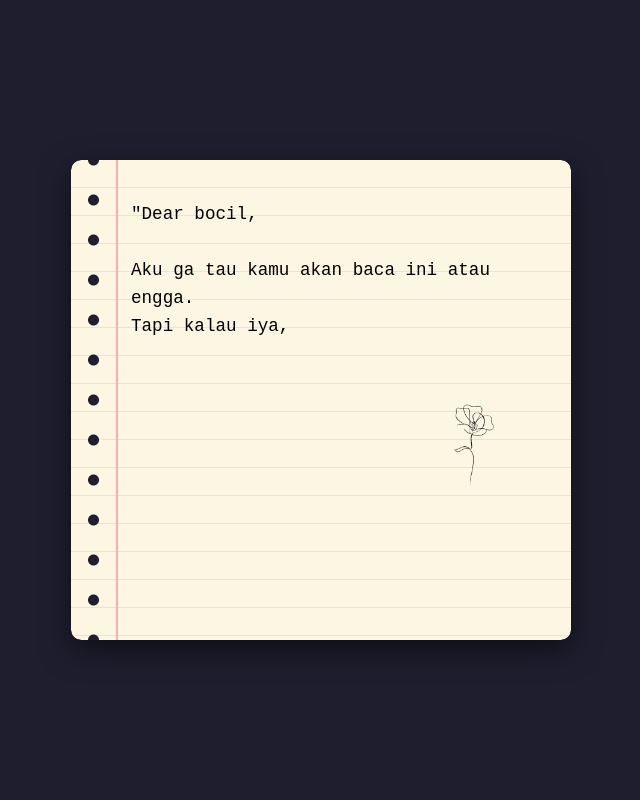
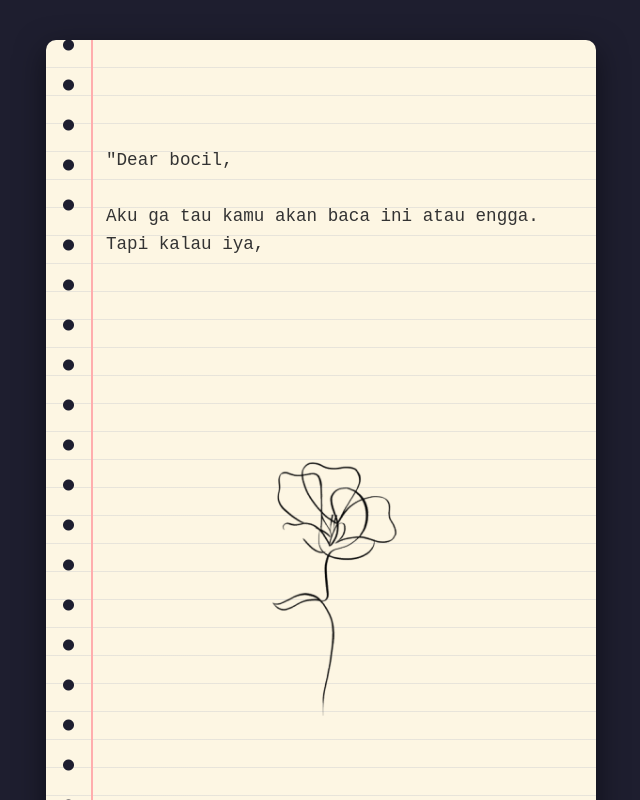
Before and after one commit to kingborn96-dev/letter-niel, a plain HTML site: page index.html in a window 1280 px wide. Both pictures are taken after a click on the button "Read it". Shown: the top 800 px of the page, without its empty margins (319-959 px from the left). Drawn offline with Linux system fonts and the light colour scheme.

Commit message:
Update style.css

```diff
--- a/style.css
+++ b/style.css
@@ -9,17 +9,18 @@ body {
   background: #1e1e2f;
   color: #fff;
   display: flex;
-  justify-content: center;
+  justify-content: flex-start; /* Ubah ke start supaya bisa scroll ke bawah */
   align-items: center;
-  height: 100vh;
+  min-height: 100vh; /* Gunakan min-height */
   flex-direction: column;
-  overflow: hidden;
+  padding: 40px 0; /* Kasih jarak atas bawah */
+  overflow-y: auto; /* Aktifkan scroll halaman */
 }
 
 .intro {
   text-align: center;
-  font-size: 1.2rem;
-  margin-bottom: 20px;
+  font-size: 1.4rem;
+  margin-bottom: 30px;
   padding: 0 20px;
 }
 
@@ -30,48 +31,59 @@ body {
   border: none;
   border-radius: 20px;
   cursor: pointer;
-  color: #000;
+  color: rgb(5, 2, 2);
+  transition: 0.3s;
   font-weight: bold;
 }
 
-/* --- PERBAIKAN KERTAS --- */
-.letter {
-  display: none;
-  background: #fdf6e3;
-  width: 90%;
-  max-width: 500px;
-  height: 60vh;
-  overflow-y: auto;
-  padding: 40px 20px 40px 60px;
-  border-radius: 10px;
-  position: relative;
-  box-shadow: 0 10px 30px rgba(0,0,0,0.5);
-  /* Garis buku */
-  background-image: repeating-linear-gradient(to bottom, transparent 0, transparent 27px, #d2d2d2 28px);
-  background-attachment: local;
-  z-index: 1;
+.btn:hover {
+  background: #b1acad;
 }
 
-/* --- PERBAIKAN TEKS (ID ini harus sama dengan di HTML & JS) --- */
-#typedText {
-  color: #000000 !important; /* WAJIB HITAM PEKAT */
-  font-family: "Courier New", monospace;
+/* --- KERTAS MEMANJANG KE BAWAH --- */
+.letter {
+  display: none; /* Akan diubah jadi 'block' oleh JS */
+  background: #fdf6e3;
+  /* Garis buku */
+  background-image: repeating-linear-gradient(
+    to bottom,
+    transparent 0px,
+    transparent 27px,
+    #d2d2d2 28px
+  );
+  color: #333;
+  padding: 50px 20px 50px 60px;
+  border-radius: 10px;
+  width: 90%;
+  max-width: 550px;
+
+  /* Ini kuncinya agar memanjang mengikuti teks: */
+  height: auto;
+  min-height: 400px;
+
+  box-shadow: 0 10px 30px rgba(0, 0, 0, 0.5);
   font-size: 1.1rem;
   line-height: 28px;
+  position: relative;
   white-space: pre-wrap;
   word-wrap: break-word;
-  display: block !important;
-  opacity: 1 !important;
-  z-index: 2; /* Pastikan di depan kertas */
+  font-family: "Courier New", monospace;
 }
 
+/* Pastikan tidak ada margin negatif di paragraf */
+.letter p {
+  margin: 0;
+  padding: 0;
+}
+
+/* Hiasan Lubang Kertas & Garis Merah */
 .letter::before {
   content: "";
   position: absolute;
   top: 0;
   left: 0;
   width: 45px;
-  height: 100%;
+  height: 100%; /* Akan otomatis mengikuti panjang kertas */
   background-image: radial-gradient(circle, #1e1e2f 5px, transparent 6px);
   background-size: 25px 40px;
   background-repeat: repeat-y;
@@ -82,7 +94,20 @@ body {
 
 .signature {
   display: block;
-  margin-top: 30px;
-  margin-left: auto;
-  width: 150px;
+  margin-top: 40px;
+  text-align: right;
+  width: 100%;
 }
+
+/* --- RESPONSIVE HP --- */
+@media (max-width: 600px) {
+  .letter {
+    width: 95%;
+    padding: 40px 15px 40px 45px;
+    font-size: 1rem;
+  }
+  .letter::before {
+    width: 35px;
+    background-position: center left 5px;
+  }
+}
```
